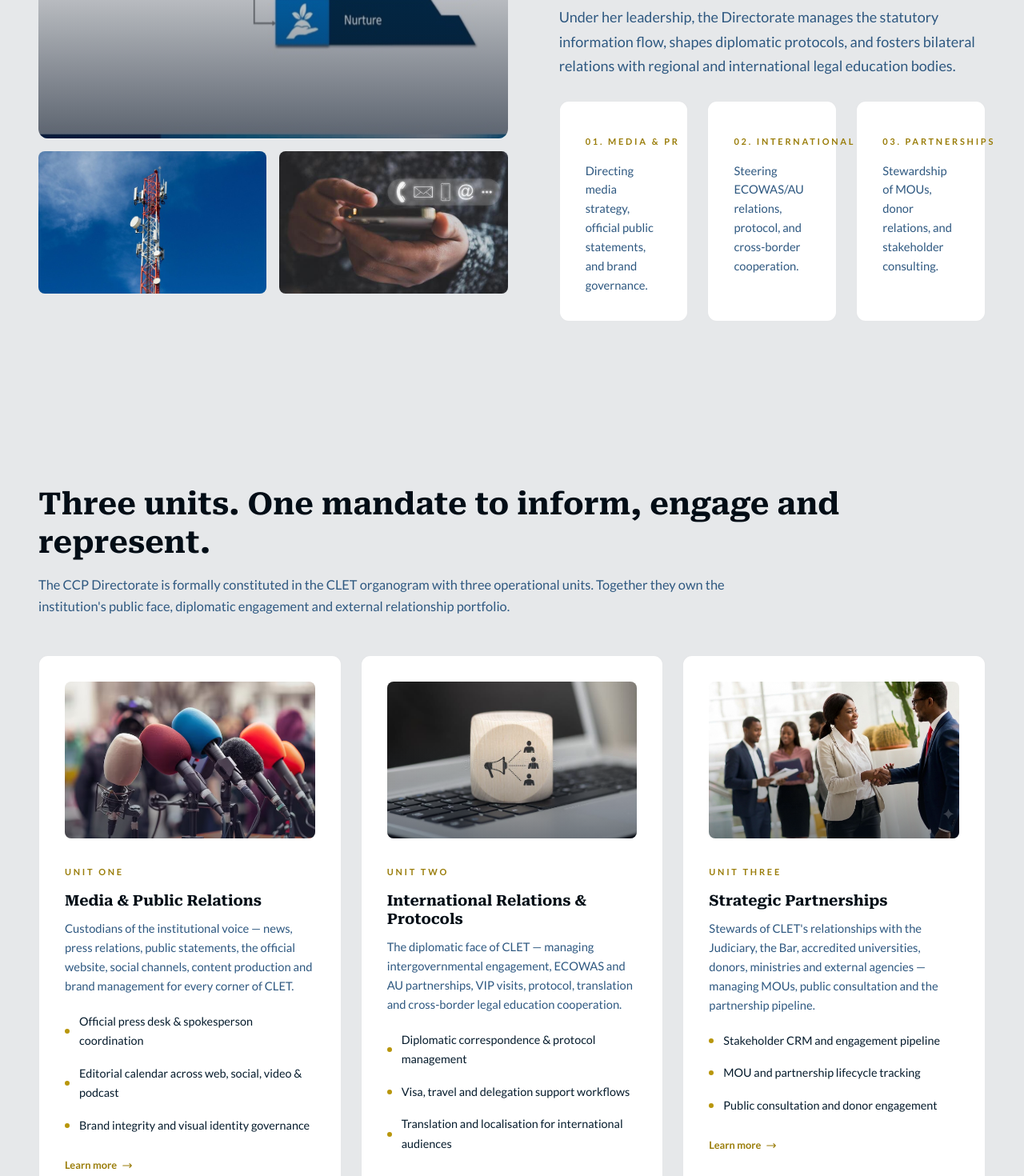
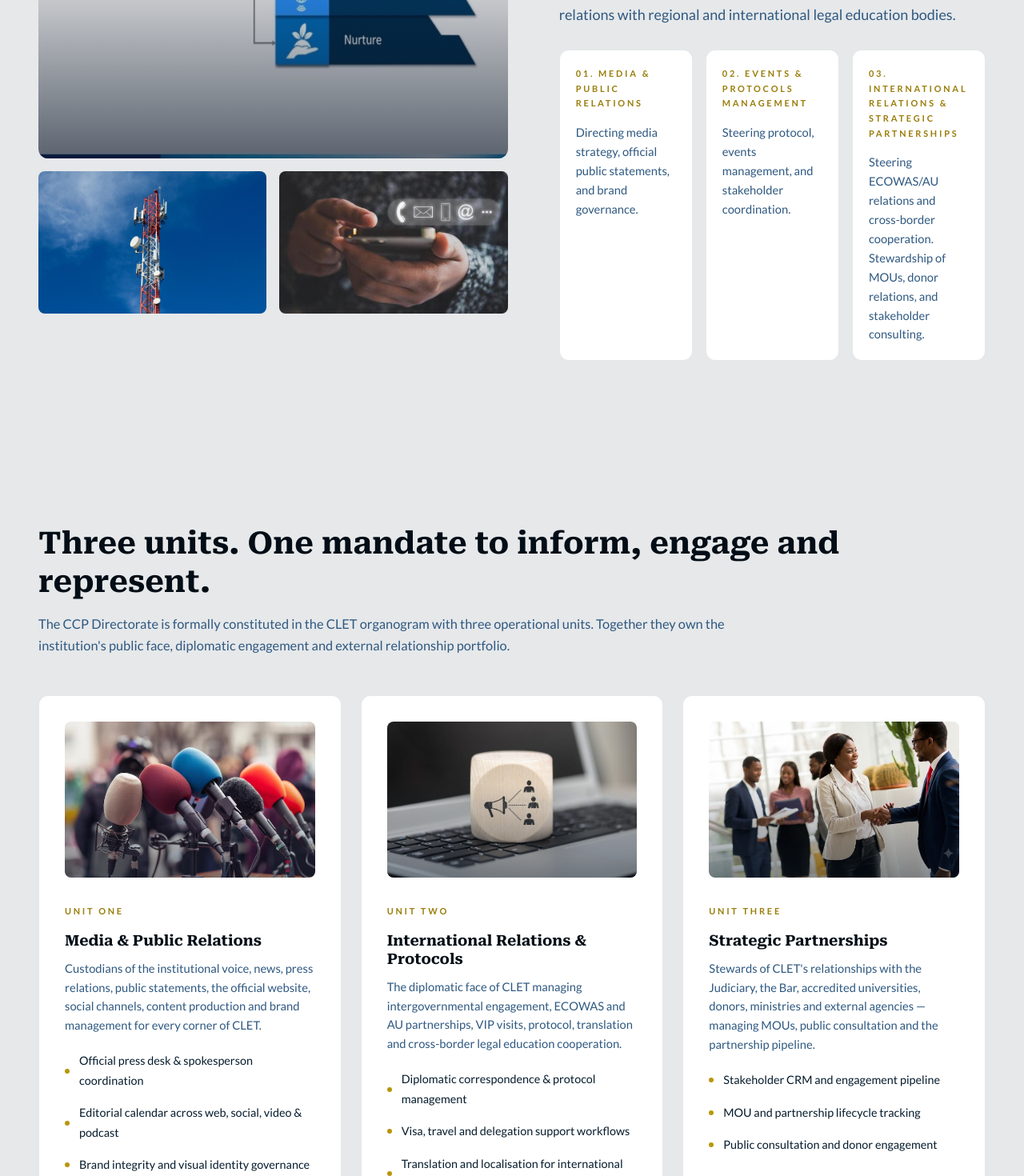
Before and after one commit to gaazamo-lab/comms-public, a Next.js app: page / in a window 1280 px wide. Shown: the part 2340-3810 px from the top of the page at 80% size. Built offline with nearby package versions, Linux system fonts and the light colour scheme.

Commit message:
feat: add Footer, Leadership, Pillars, and About components with shared styles to the application.

```diff
--- a/app/components/About.tsx
+++ b/app/components/About.tsx
@@ -24,13 +24,13 @@ export function About() {
               className="h-full w-full object-cover"
             />
             <div className="pointer-events-none absolute inset-0 bg-[linear-gradient(to_top,rgba(10,22,40,0.95),rgba(15,30,58,0.35)_50%,transparent)]" />
-            <div className="pointer-events-none absolute inset-x-0 bottom-0 p-8">
+            {/* <div className="pointer-events-none absolute inset-x-0 bottom-0 p-8">
               <p className="m-0 font-heading text-xl font-bold leading-snug text-white">
                 Clarity in public voice.
                 <br />
                 Discipline in engagement.
               </p>
-            </div>
+            </div> */}
           </div>
           <div className="absolute -bottom-4 -right-4 -z-10 h-24 w-24 rounded-xl bg-gold-500/10" />
           <div className="absolute -left-4 -top-4 -z-10 h-16 w-16 rounded-xl bg-navy-700/10" />
--- a/app/components/Footer.tsx
+++ b/app/components/Footer.tsx
@@ -10,17 +10,12 @@ const FOOTER_NAV = [
       { label: "About CCP", href: "#about" },
       { label: "Our Units", href: "#pillars" },
       { label: "Capabilities", href: "#capabilities" },
-      { label: "Newsroom", href: "#newsroom" },
+      { label: "Partnerships", href: "#partnerships" },
+      { label: "International & Protocol", href: "#contact" },
+
     ],
   },
-  {
-    title: "Engagement",
-    links: [
-      { label: "Partnerships", href: "#partnerships" },
-      { label: "International & Protocol", href: "#contact" },
-      { label: "Public Consultations", href: "#partnerships" },
-    ],
-  },
+
   {
     title: "Institution",
     links: [
@@ -63,7 +58,7 @@ export function Footer() {
           </p>
         </div>
 
-        <div className="grid grid-cols-1 gap-8 sm:grid-cols-3">
+        <div className="grid grid-cols-1 gap-8 sm:grid-cols-2">
           {FOOTER_NAV.map((column) => (
             <div key={column.title}>
               <h4 className="mb-4 border-b border-white/10 pb-3 font-sans text-[11px] font-semibold uppercase tracking-[0.2em] text-gold-400">
--- a/app/components/Leadership.tsx
+++ b/app/components/Leadership.tsx
@@ -14,17 +14,18 @@ import {
 
 const RESPONSIBILITIES = [
   {
-    title: "01. Media & PR",
+    title: "01. Media & Public Relations",
     text: "Directing media strategy, official public statements, and brand governance.",
   },
   {
-    title: "02. International",
-    text: "Steering ECOWAS/AU relations, protocol, and cross-border cooperation.",
+    title: "02. Events & Protocols Management",
+    text: "Steering protocol, events management, and stakeholder coordination.",
   },
   {
-    title: "03. Partnerships",
-    text: "Stewardship of MOUs, donor relations, and stakeholder consulting.",
+    title: "03. International Relations & Strategic Partnerships",
+    text: "Steering ECOWAS/AU relations and cross-border cooperation. Stewardship of MOUs, donor relations, and stakeholder consulting.",
   },
+
 ];
 
 export function Leadership() {
@@ -69,7 +70,7 @@ export function Leadership() {
         </div>
 
         <div>
-          <h2 className="mb-6 font-heading text-[clamp(1.75rem,3vw,2.5rem)] font-bold leading-tight text-navy-900">
+          <h2 className="mb-6 font-heading text-[clamp(1.5rem,2.5vw,2.5rem)] font-bold leading-tight text-navy-900">
             Strategic direction for CLET&apos;s public engagement.
           </h2>
           <p className="mb-4 leading-[1.7] text-navy-500">
@@ -85,10 +86,10 @@ export function Leadership() {
             relations with regional and international legal education bodies.
           </p>
 
-          <div className="mt-7 grid grid-cols-1 gap-6 sm:grid-cols-3">
+          <div className="mt-7 grid grid-cols-1 gap-4 lg:grid-cols-3">
             {RESPONSIBILITIES.map((item) => (
-              <article className={card} key={item.title}>
-                <p className={eyebrow}>{item.title}</p>
+              <article className={cn(card, "p-5")} key={item.title}>
+                <p className={cn(eyebrow, "whitespace-normal")}>{item.title}</p>
                 <p className={cn(cardText, "mt-3")}>{item.text}</p>
               </article>
             ))}
--- a/app/components/Pillars.tsx
+++ b/app/components/Pillars.tsx
@@ -17,7 +17,7 @@ const PILLARS = [
     title: "Media & Public Relations",
     eyebrow: "Unit One",
     description:
-      "Custodians of the institutional voice — news, press relations, public statements, the official website, social channels, content production and brand management for every corner of CLET.",
+      "Custodians of the institutional voice, news, press relations, public statements, the official website, social channels, content production and brand management for every corner of CLET.",
     href: "#capabilities",
     image: "/images/micro.avif",
     bullets: [
@@ -30,7 +30,7 @@ const PILLARS = [
     title: "International Relations & Protocols",
     eyebrow: "Unit Two",
     description:
-      "The diplomatic face of CLET — managing intergovernmental engagement, ECOWAS and AU partnerships, VIP visits, protocol, translation and cross-border legal education cooperation.",
+      "The diplomatic face of CLET managing intergovernmental engagement, ECOWAS and AU partnerships, VIP visits, protocol, translation and cross-border legal education cooperation.",
     href: "#capabilities",
     image: "/images/dice.jpg",
     bullets: [
@@ -73,7 +73,7 @@ export function Pillars() {
         <div className="grid grid-cols-1 gap-6 md:grid-cols-2 lg:grid-cols-3">
           {PILLARS.map((pillar) => (
             <a
-              href={pillar.href}
+              // href={pillar.href}
               className={cn(card, "group block text-inherit hover:text-inherit")}
               key={pillar.title}
             >
@@ -103,7 +103,7 @@ export function Pillars() {
                   </li>
                 ))}
               </ul>
-              <span className="inline-flex items-center gap-1.5 text-[0.8rem] font-semibold text-gold-600 transition-[gap,color] duration-200 group-hover:gap-2.5 group-hover:text-gold-700">
+              {/* <span className="inline-flex items-center gap-1.5 text-[0.8rem] font-semibold text-gold-600 transition-[gap,color] duration-200 group-hover:gap-2.5 group-hover:text-gold-700">
                 Learn more
                 <svg
                   width="14"
@@ -118,7 +118,7 @@ export function Pillars() {
                 >
                   <path d="M17 8l4 4m0 0l-4 4m4-4H3" />
                 </svg>
-              </span>
+              </span> */}
             </a>
           ))}
         </div>
--- a/app/components/styles.ts
+++ b/app/components/styles.ts
@@ -27,4 +27,4 @@ export const imageZoom =
   "group relative overflow-hidden [&_img]:motion-safe:transition-transform [&_img]:motion-safe:duration-[900ms] [&_img]:motion-safe:ease-[cubic-bezier(0.22,0.61,0.36,1)] hover:[&_img]:motion-safe:scale-[1.06]";
 
 export const twoColumn =
-  "grid grid-cols-1 items-center gap-12 lg:grid-cols-[1.1fr_1fr] lg:gap-16";
+  "grid grid-cols-1 items-center gap-12 xl:grid-cols-[1.1fr_1fr] xl:gap-16";
```
